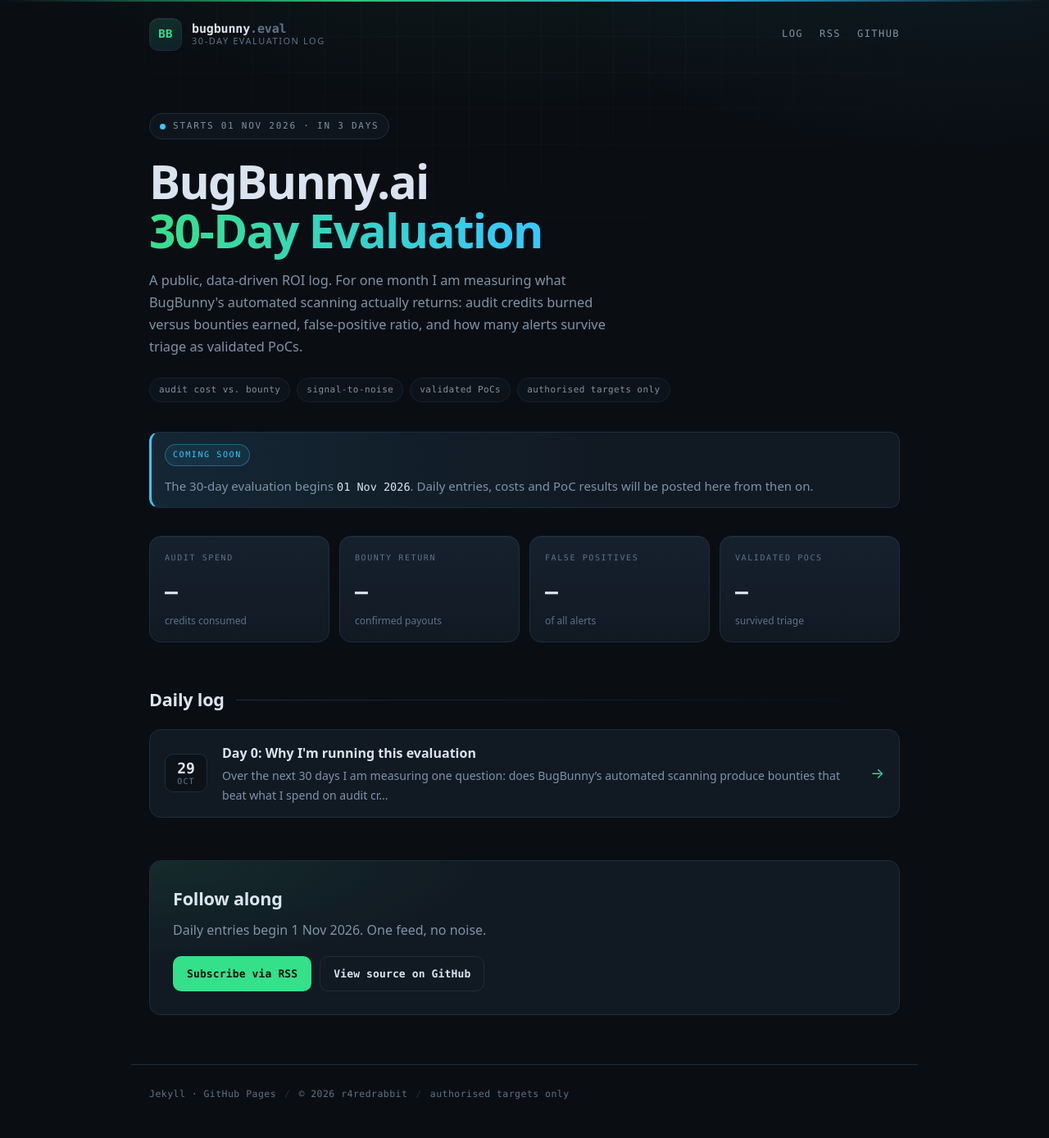
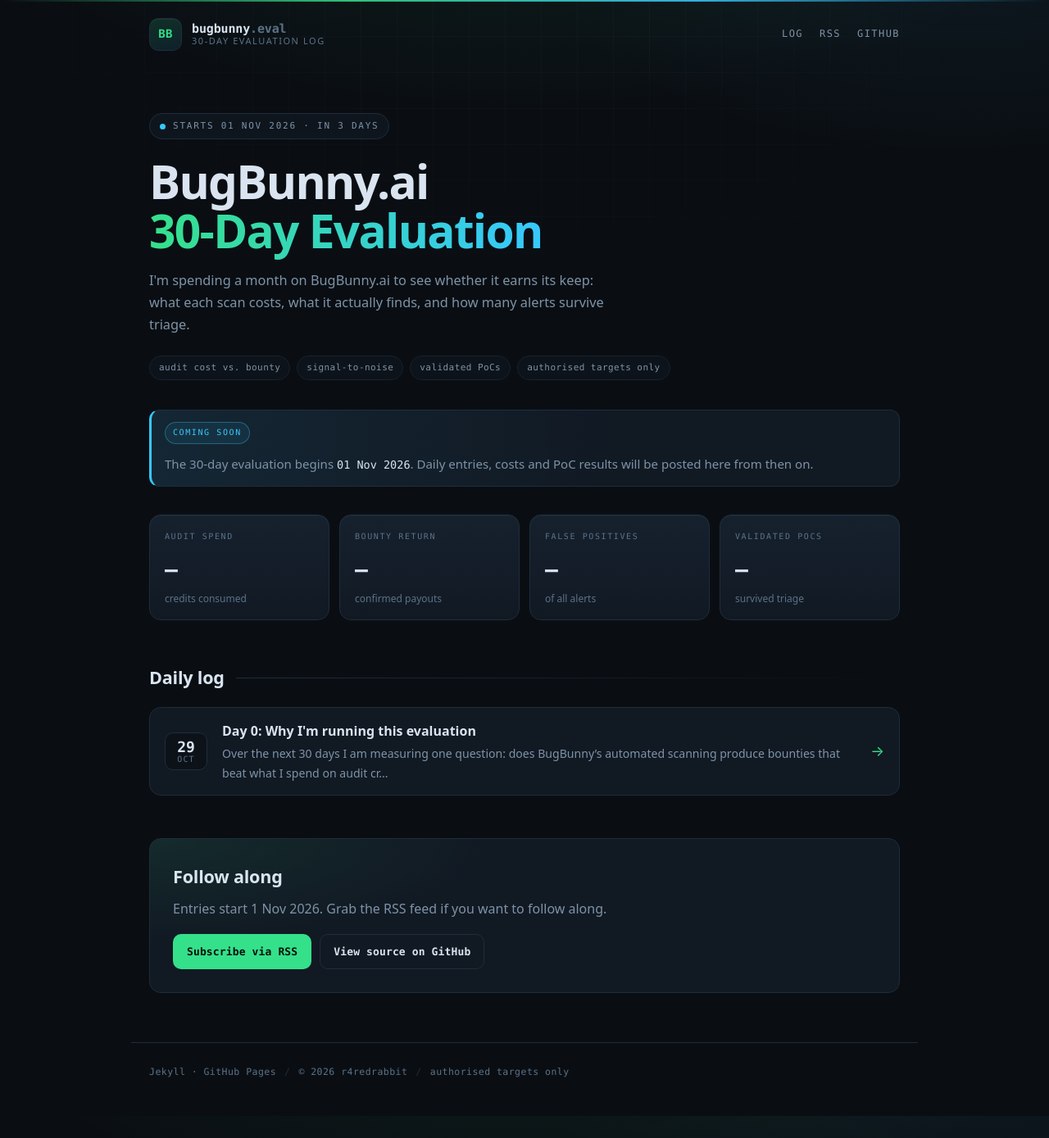
Before and after one commit to r4redrabbit/bugbunny-30day-eval, a Jekyll site: the page built from index.html, in a window 1280 px wide. Shown: the whole page at 82% size. Built offline with Jekyll 4.4.1, drawn with Linux system fonts in a browser that asks for light colours; after the commit the page ends 1362 px from its top, so only the background shows below that.

```diff
--- a/_config.yml
+++ b/_config.yml
@@ -1,5 +1,5 @@
 title: "BugBunny.ai: 30-Day Evaluation"
-description: "A public, data-driven ROI analysis of BugBunny's automated bug bounty platform — audit cost vs. bounty return, false-positive ratios, and validated PoCs."
+description: "Daily notes from a 30-day test of BugBunny.ai: what scans cost, what they found, and how many alerts held up."
 url: "https://r4redrabbit.github.io"
 baseurl: "/bugbunny-30day-eval"
 repo: "r4redrabbit/bugbunny-30day-eval"
@@ -15,3 +15,7 @@ plugins:
 
 permalink: /day/:year/:month/:day/:title/
 show_drafts: false
+
+exclude:
+  - README.md
+  - publish.sh
--- a/index.html
+++ b/index.html
@@ -9,10 +9,8 @@ title: "30-Day Evaluation"
   </p>
   <h1>BugBunny.ai<br><span class="grad">30-Day Evaluation</span></h1>
   <p class="lede">
-    A public, data-driven ROI log. For one month I am measuring what BugBunny's
-    automated scanning actually returns: audit credits burned versus bounties
-    earned, false-positive ratio, and how many alerts survive triage as
-    validated PoCs.
+    I'm spending a month on BugBunny.ai to see whether it earns its keep: what
+    each scan costs, what it actually finds, and how many alerts survive triage.
   </p>
   <div class="tags">
     <span>audit cost vs. bounty</span>
@@ -80,7 +78,7 @@ title: "30-Day Evaluation"
 
 <section class="cta">
   <h2>Follow along</h2>
-  <p>Daily entries begin {{ site.eval_start | date: "%-d %b %Y" }}. One feed, no noise.</p>
+  <p>Entries start {{ site.eval_start | date: "%-d %b %Y" }}. Grab the RSS feed if you want to follow along.</p>
   <div class="btns">
     <a class="btn" href="{{ '/feed.xml' | relative_url }}">Subscribe via RSS</a>
     <a class="btn ghost" href="https://github.com/{{ site.repo }}" rel="noopener">View source on GitHub</a>
```
Also changed, not shown: other parts of index.html (+1 -1 lines), README.md, 2 other files.
